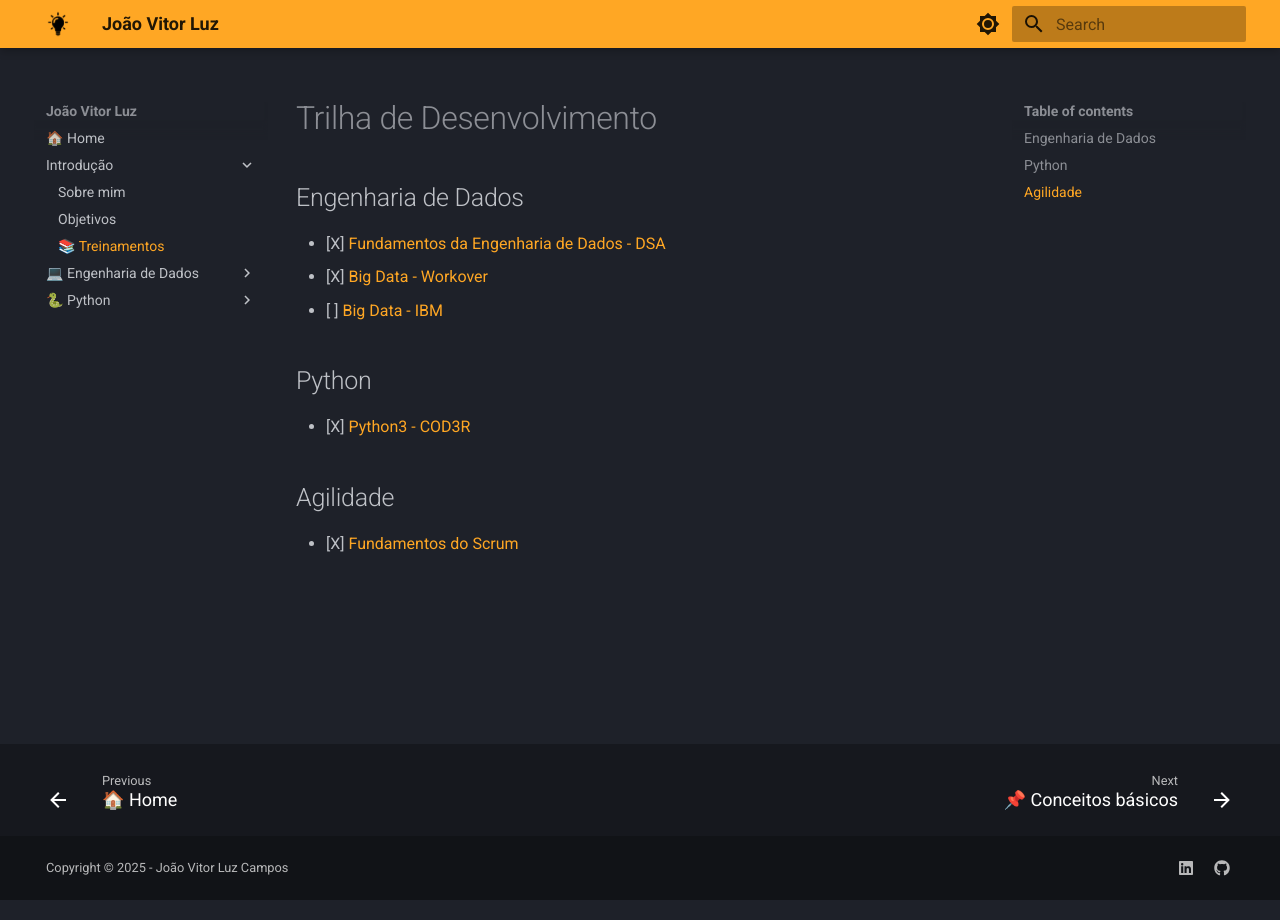
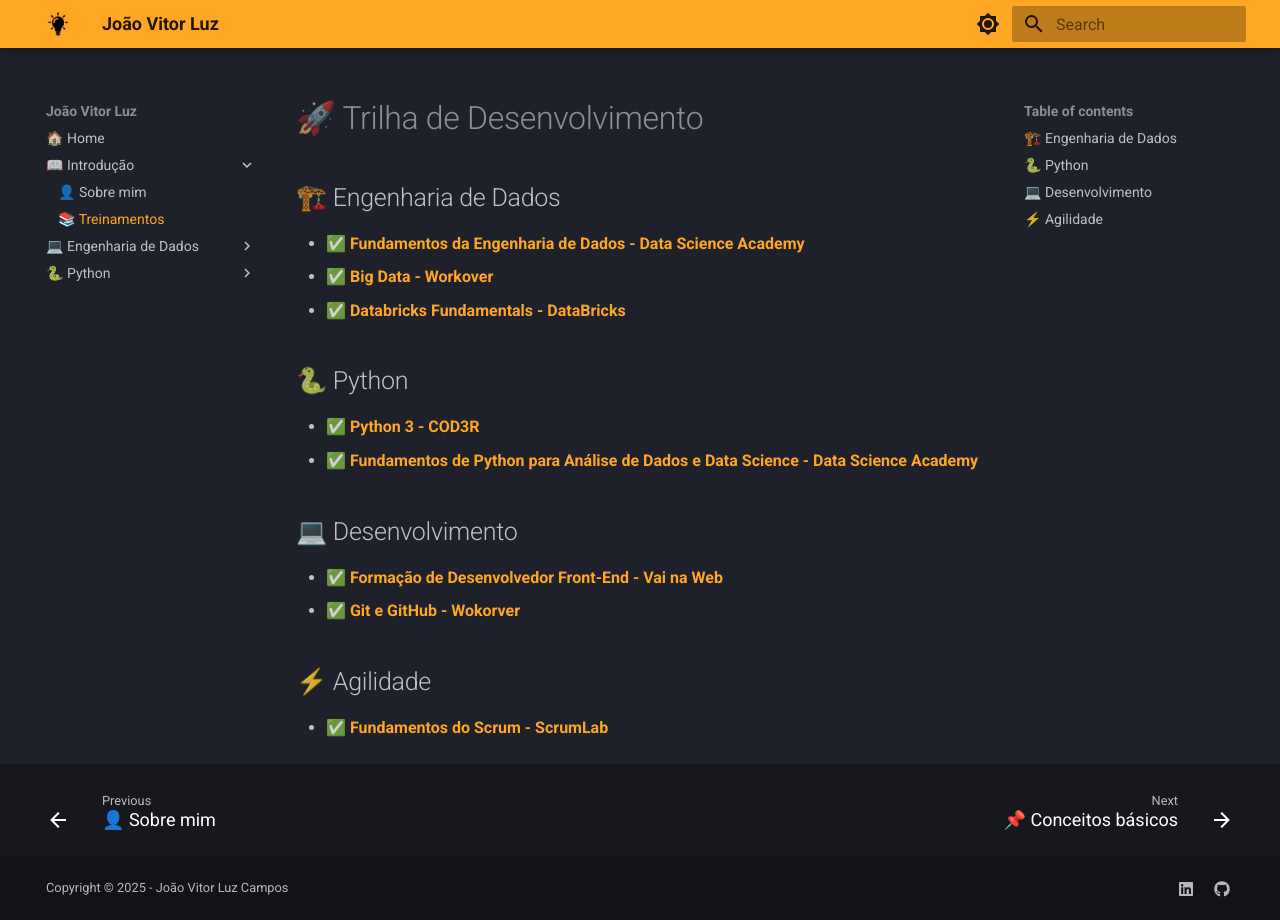
Before and after one commit to vitorluzz/vitorluzz.github.io, an MkDocs documentation site: the page built from docs/treinamentos.md, in a window 1280 px wide. Built offline with MkDocs 1.6.1 and Material for MkDocs 9.7.7, drawn with Linux system fonts in a browser that asks for light colours.

Commit message:
Subindo mais alterações

```diff
--- a/docs/treinamentos.md
+++ b/docs/treinamentos.md
@@ -1,16 +1,18 @@
-# Trilha de Desenvolvimento
+# 🚀 Trilha de Desenvolvimento
 
+## 🏗️ Engenharia de Dados
+- ✅ [**Fundamentos da Engenharia de Dados - Data Science Academy**](https://www.datascienceacademy.com.br/course/fundamentos-de-engenharia-de-dados)
+- ✅ [**Big Data - Workover**](https://workover.com.br/cursos/61/big-data)
+- ✅ [**Databricks Fundamentals - DataBricks**](https://customer-academy.databricks.com/learn/learning-plans/215/databricks-fundamentals-learning-plan)
+<!-- - ⬜ [**Big Data - IBM**](https://cognitiveclass.ai/learn/big-data-ibm) (Em andamento) -->
 
-## Engenharia de Dados
+## 🐍 Python
+- ✅ [**Python 3 - COD3R**](https://www.cod3r.com.br/courses/take/python-3-curso-rapido/lessons/12690034-introducao-do-curso)
+- ✅ [**Fundamentos de Python para Análise de Dados e Data Science - Data Science Academy**](https://www.datascienceacademy.com.br/cursosgratuitos)
 
-- [X] [Fundamentos da Engenharia de Dados - DSA](https://www.datascienceacademy.com.br/course/fundamentos-de-engenharia-de-dados)
-- [X] [Big Data - Workover](https://workover.com.br/cursos/61/big-data)
-- [ ]   [Big Data - IBM](https://cognitiveclass.ai/learn/big-data-ibm)
+## 💻 Desenvolvimento
+- ✅ [**Formação de Desenvolvedor Front-End - Vai na Web**](https://vainaweb.com.br/carreiras)
+- ✅ [**Git e GitHub - Wokorver**](https://workover.com.br/cursos/167/git-github)
 
-## Python
-
-- [X]  [Python3 - COD3R](https://www.cod3r.com.br/courses/take/python-3-curso-rapido/lessons/12690034-introducao-do-curso)
-
-## Agilidade
-
-- [X] [Fundamentos do Scrum](https://www.aprendascrum.com.br/products/registered-scrum-basic/categories/2154617530/posts/2174624511)
+## ⚡ Agilidade
+- ✅ [**Fundamentos do Scrum - ScrumLab**](https://www.aprendascrum.com.br/products/registered-scrum-basic/categories/2154617530/posts/2174624511)
--- a/mkdocs.yml
+++ b/mkdocs.yml
@@ -38,12 +38,11 @@
         name: GitHub
 
 nav:
-  - 🏠 Home: index.md
-  -  Introdução:
-      - "Sobre mim": sobre.md
-      - "Objetivos": objetivos.md
+  - "🏠 Home": index.md
+  -  "📖 Introdução":
+      - "👤 Sobre mim": sobre.md
       - "📚 Treinamentos": treinamentos.md
-  - 💻 Engenharia de Dados:
+  - "💻 Engenharia de Dados":
       - "📌 Conceitos básicos": oqeengenharia.md
       - "🚀 Pipeline de Dados": pipelinedados.md
       - "💾 Armazenamento de Dados": armazenamentodados.md
```
Also changed, not shown: docs/sobre.md (added, +76 -0 lines), docs/assets/bateria.jpeg (added), docs/assets/corrida.jpeg (added), docs/assets/fotoASA.jpeg (added), docs/assets/fotoEB.jpeg (added), docs/assets/fotoSobre.jpeg (added).
